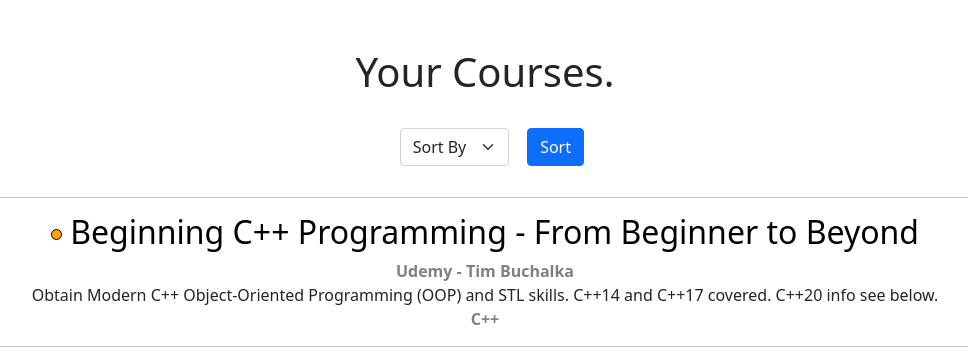
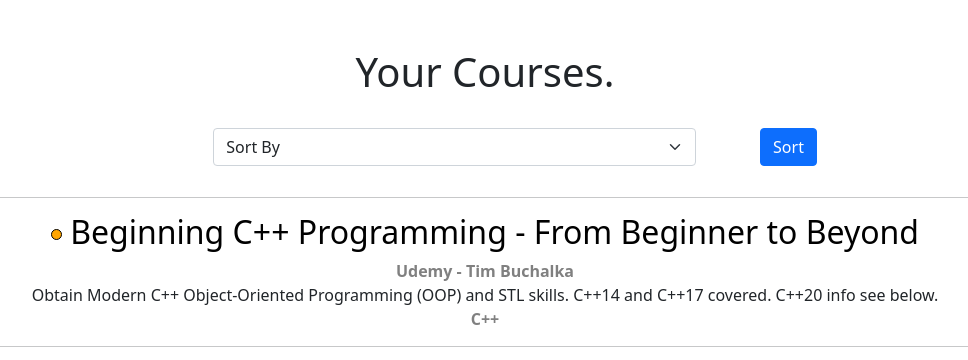
Before and after one commit to corey-richardson/course-progress-tracker, a Flask app: page / in a window 1280 px wide. Shown: the part 66-426 px from the top of the page, without its empty margins (155-1123 px from the left). Run offline with Flask 3, Linux system fonts and the light colour scheme; a user stored in the database is signed in; data comes from the database, SQL or seed files in the repository.

Commit message:
this might work

```diff
--- a/mysite/templates/index.html
+++ b/mysite/templates/index.html
@@ -14,7 +14,7 @@
         <form action="/modules" method="post">
         {% endif %}
 
-            <div class="mb-3" style="display: inline-block;">
+            <div class="mb-3" style="min-width: 60%; max-width: 80%; display: inline-block;">
                 <select class="form-select mx-auto w-auto" name="sort_index" required>
                     <option selected disabled hidden>Sort By</option>
                     <option value="name">Name</option>
```
